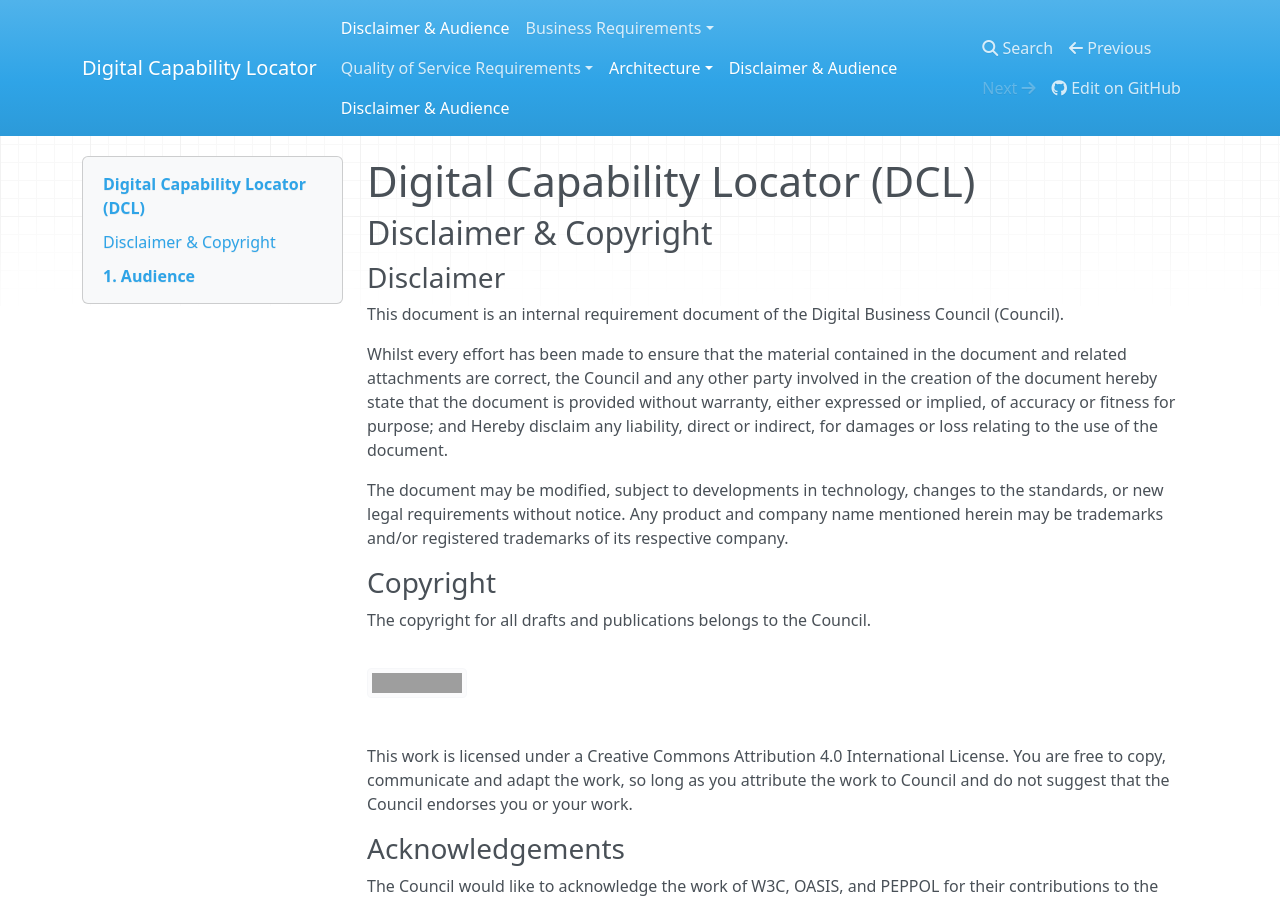
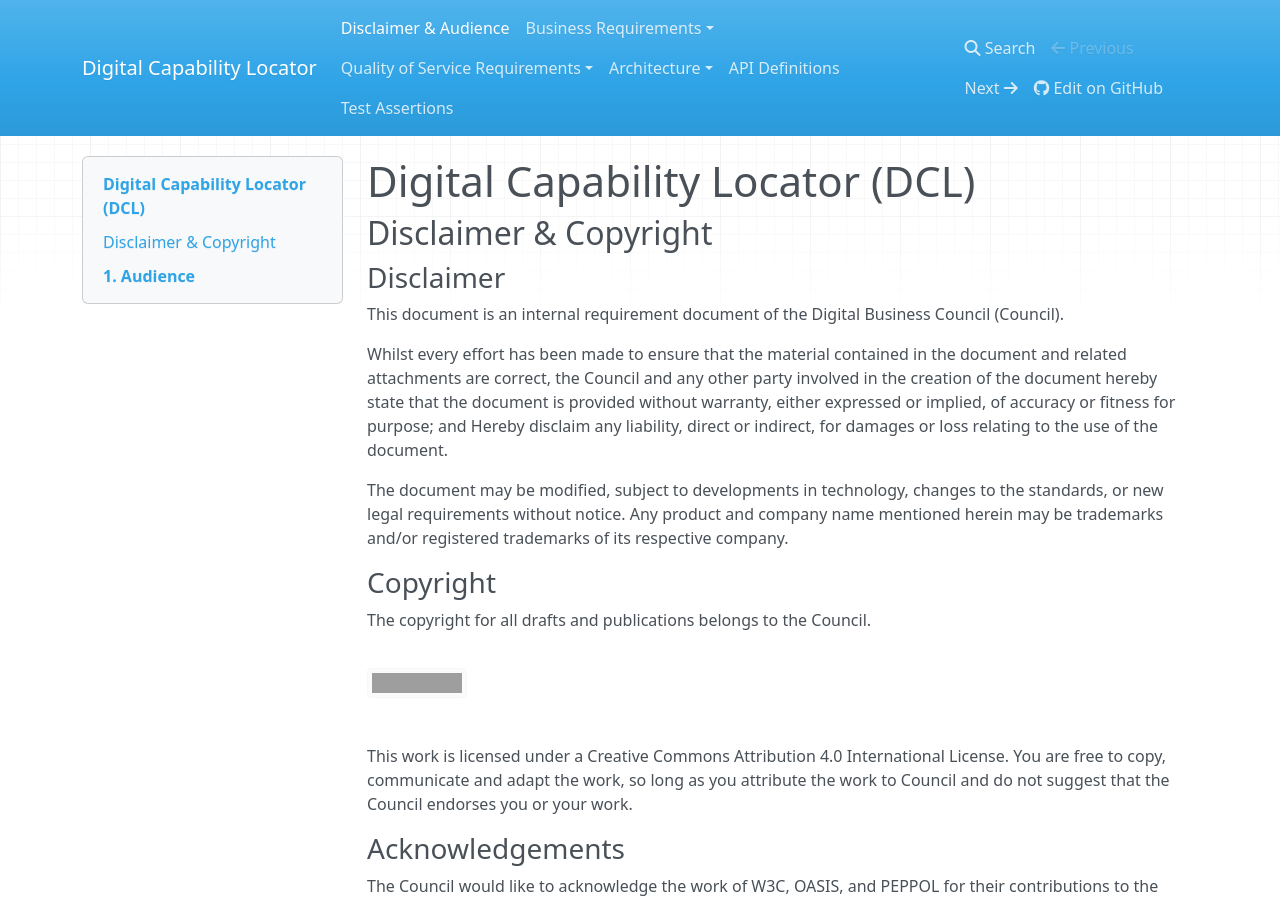
Before and after one commit to Digital-Business-Council/Digital-Capability-Locator, an MkDocs documentation site: the page built from docs/index.md, in a window 1280 px wide and 900 px high. Built offline with MkDocs 1.6.1, drawn with Linux system fonts in a browser that asks for light colours; nearby versions of some CDN libraries; old or Windows-style settings are respelled for this version of MkDocs; grey boxes are pictures that could not be loaded.

Commit message:
Update mkdocs.yml

```diff
--- a/mkdocs.yml
+++ b/mkdocs.yml
@@ -11,7 +11,7 @@ pages:
     - Quality of Service Requirements:
         - 'Introduction': 'Quality of Service Requirements/Introduction.md'
     - Architecture:
-        - 'Arch 1': 'index.md'
-    - 'API Defintions': 'index.md'
-    - 'Test Assertions': 'index.md'
+        - 'Arch 1': 'Architecture/Introduction.md'
+    - 'API Definitions': 'API Definitions/Introduction.md'
+    - 'Test Assertions': 'Test Assertions/Introduction.md'
 theme: mkdocs
```
